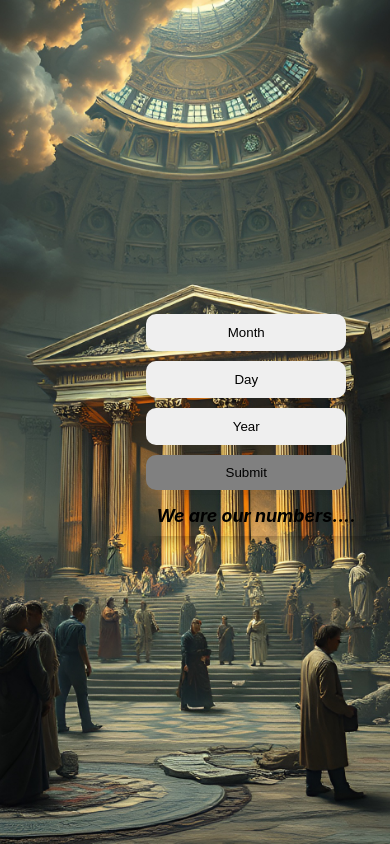
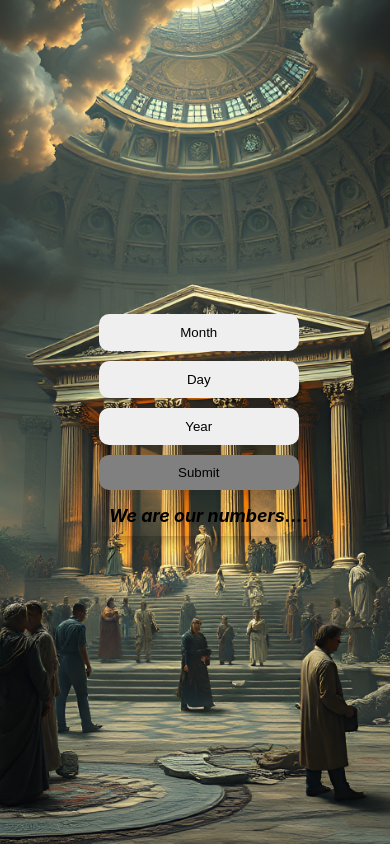
Before and after one commit to barrett38/personal-numerology, a React (Create React App) app: page / in a window 390 px wide. Built offline with nearby package versions, Linux system fonts and the light colour scheme.

Commit message:
Adjusted CSS

```diff
--- a/src/components/DateInput/DateInput.css
+++ b/src/components/DateInput/DateInput.css
@@ -47,10 +47,11 @@ body {
 /* Media query for mobile view */
 @media (max-width: 768px) {
   .date-input {
-    width: 25vw; /* Adjust width to fit the viewport */
-    justify-content: center; /* Center content vertically */
-    align-items: center; /* Center content horizontally */
-    padding: 0px; /* Add padding for better spacing */
+    width: 25vw;
+    justify-content: center;
+    align-items: center;
+    padding: 0px;
+    padding-right: 95px;
   }
 }
 
```
